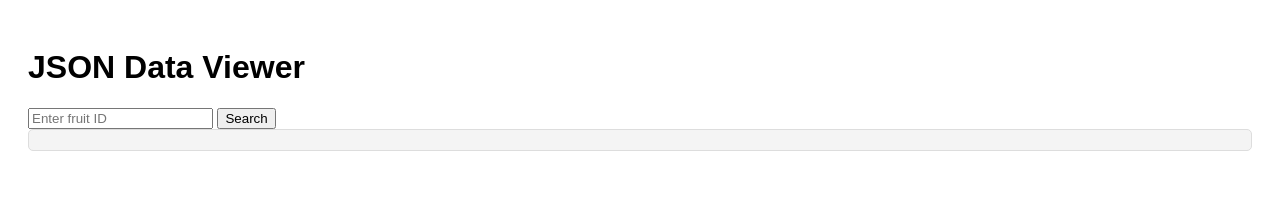
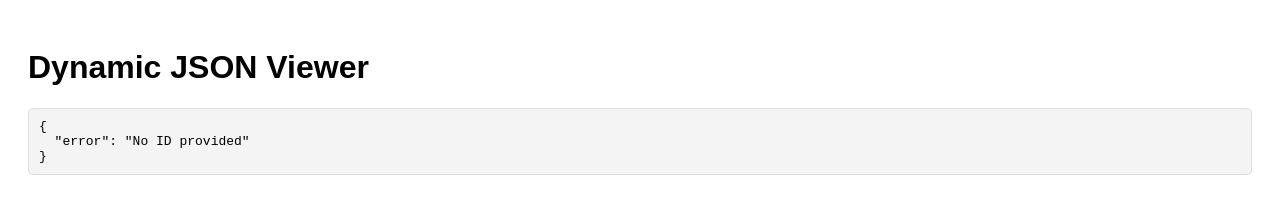
Before and after one commit to LimKemHout8989/api, a plain HTML site: page index.html in a window 1280 px wide. Drawn offline with Linux system fonts and the light colour scheme.

Commit message:
Update index.html

```diff
--- a/index.html
+++ b/index.html
@@ -3,13 +3,13 @@
 <head>
     <meta charset="UTF-8">
     <meta name="viewport" content="width=device-width, initial-scale=1.0">
-    <title>JSON Viewer</title>
+    <title>Dynamic JSON Viewer</title>
     <style>
         body {
             font-family: Arial, sans-serif;
             padding: 20px;
         }
-        #json-result {
+        #result {
             white-space: pre-wrap;
             background-color: #f4f4f4;
             padding: 10px;
@@ -19,32 +19,38 @@
     </style>
 </head>
 <body>
-    <h1>JSON Data Viewer</h1>
-    <input type="number" id="fruitId" placeholder="Enter fruit ID" min="1">
-    <button onclick="fetchFruitById()">Search</button>
-    <div id="json-result"></div>
+    <h1>Dynamic JSON Viewer</h1>
+    <pre id="result"></pre>
 
     <script>
         async function fetchFruitById() {
-            const id = document.getElementById('fruitId').value;
+            // Get the ID from the query parameters
+            const urlParams = new URLSearchParams(window.location.search);
+            const id = urlParams.get('id');
 
             if (!id) {
-                document.getElementById('json-result').innerText = JSON.stringify({ error: "No ID provided" }, null, 2);
+                document.getElementById('result').innerText = JSON.stringify({ error: "No ID provided" }, null, 2);
                 return;
             }
 
             try {
+                // Fetch the JSON data
                 const response = await fetch('fruits.json');
                 const fruits = await response.json();
 
+                // Find the fruit by ID
                 const fruit = fruits.find(f => f.id == id);
                 const result = fruit ? fruit : { error: "Fruit not found" };
 
-                document.getElementById('json-result').innerText = JSON.stringify(result, null, 2);
+                // Display the result as JSON
+                document.getElementById('result').innerText = JSON.stringify(result, null, 2);
             } catch (error) {
-                document.getElementById('json-result').innerText = JSON.stringify({ error: "Failed to load data" }, null, 2);
+                document.getElementById('result').innerText = JSON.stringify({ error: "Failed to load data" }, null, 2);
             }
         }
+
+        // Call the function to fetch and display data
+        fetchFruitById();
     </script>
 </body>
 </html>
```
